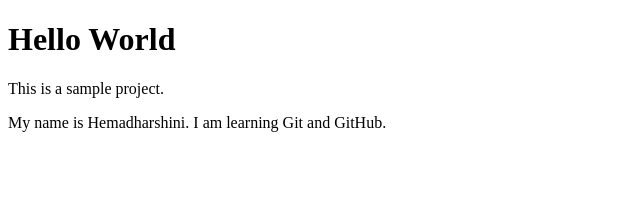
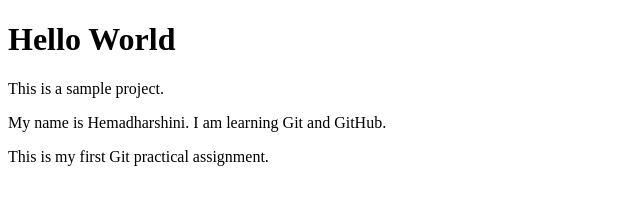
Before and after one commit to HemadharshiniKannan0112/project-html, a plain HTML site: page index.html in a window 1280 px wide. Shown: the whole page, without its empty margins (0-640 px from the left). Drawn offline with Linux system fonts and the light colour scheme.

Commit message:
Add practical assignment paragraph

```diff
--- a/index.html
+++ b/index.html
@@ -8,5 +8,6 @@
     <h1>Hello World</h1>
     <p>This is a sample project.</p>
     <p>My name is Hemadharshini. I am learning Git and GitHub.</p>
+    <p>This is my first Git practical assignment.</p>
 </body>
 </html>
```
